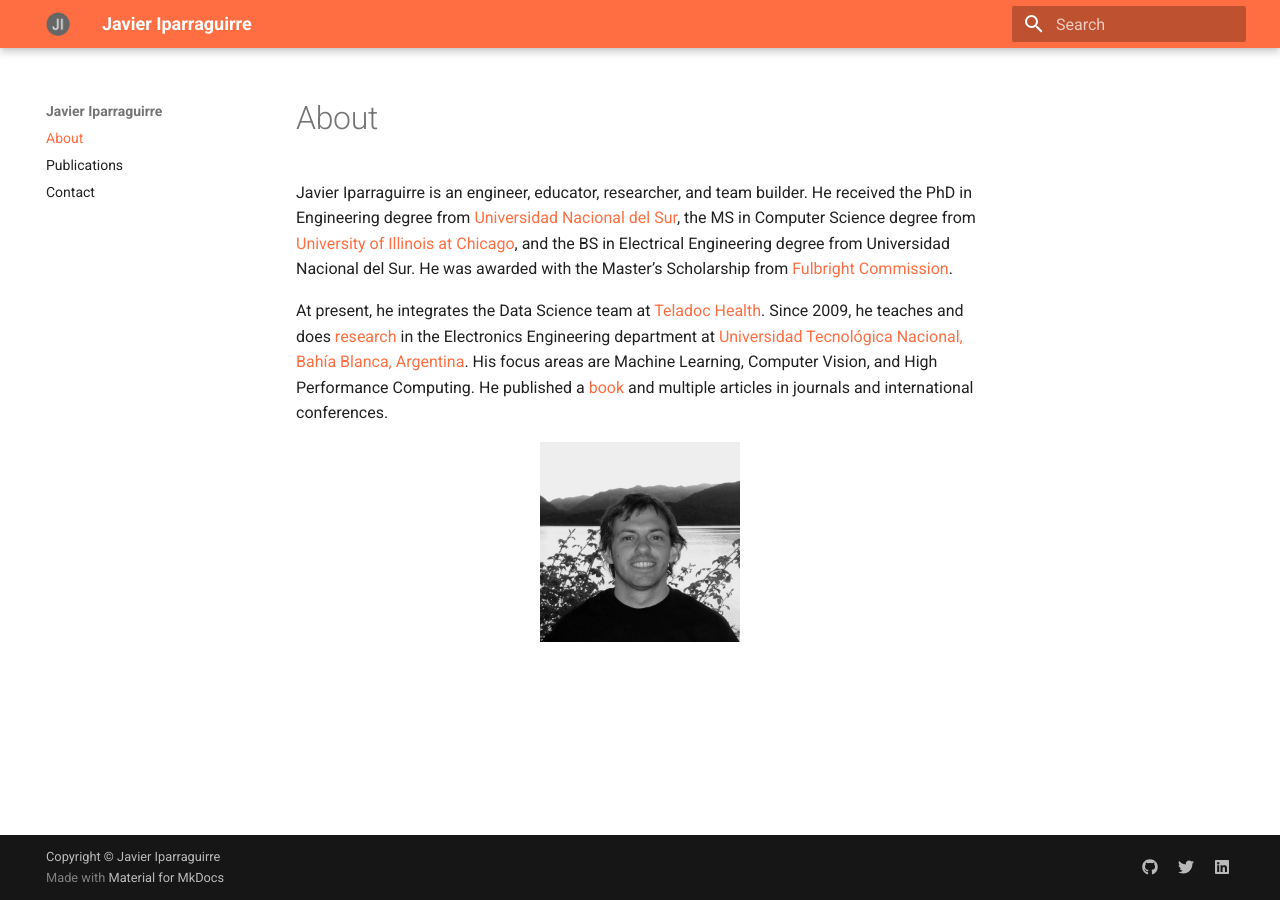
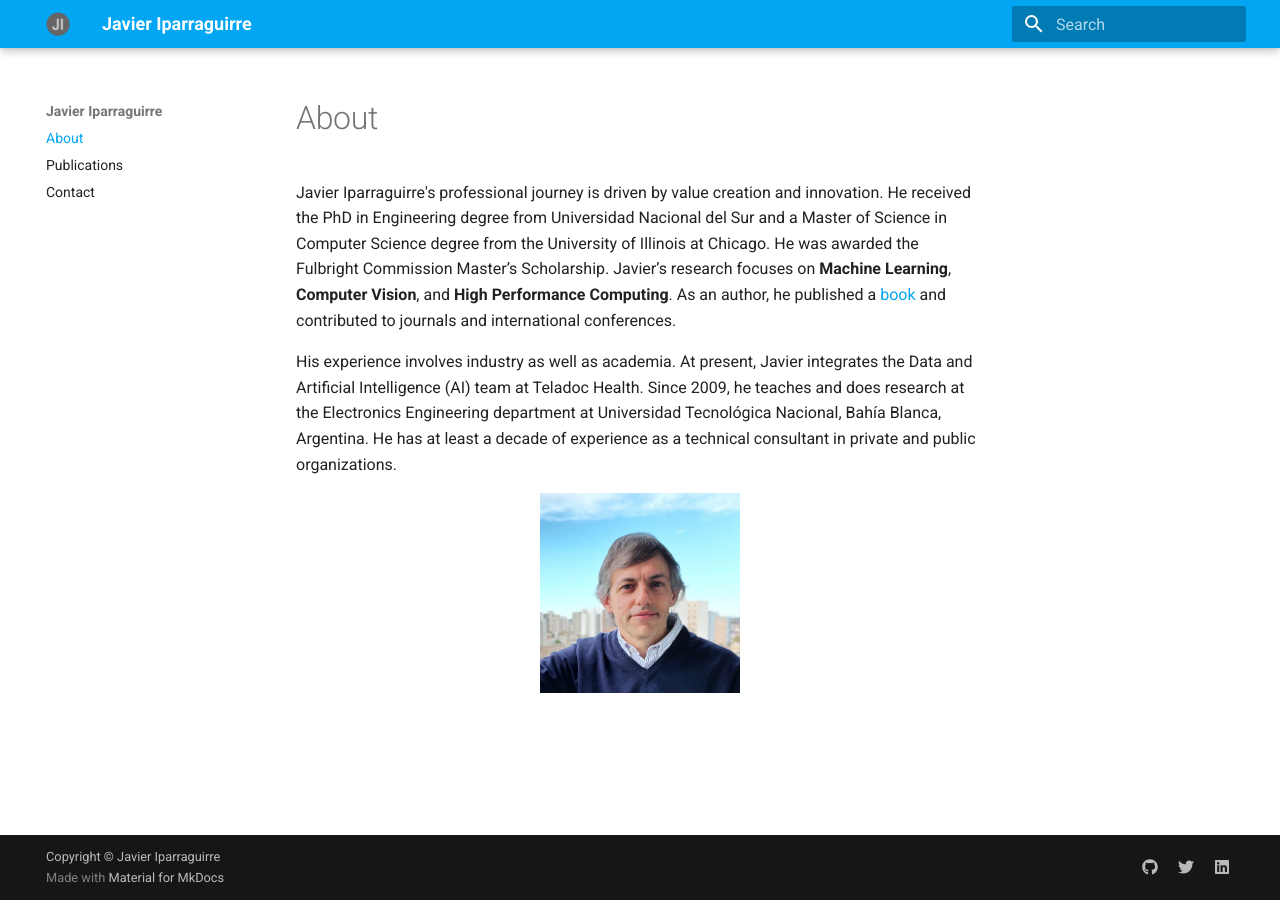
Before and after one commit to javierip/javierip.github.io, an MkDocs documentation site: the page built from docs/index.md, in a window 1280 px wide. Built offline with MkDocs 1.6.1 and Material for MkDocs 9.7.7, drawn with Linux system fonts in a browser that asks for light colours.

Commit message:
update site content

```diff
--- a/docs/index.md
+++ b/docs/index.md
@@ -1,7 +1,7 @@
 # About
 
-Javier Iparraguirre is an engineer, educator, researcher, and team builder. He received the PhD in Engineering degree from <a href="http://www.uns.edu.ar/" target="_blank">Universidad Nacional del Sur</a>, the MS in Computer Science degree from <a href="http://www.uic.edu/" target="_blank">University of Illinois at Chicago</a>, and the BS  in Electrical Engineering degree from Universidad Nacional del Sur. He was awarded with the Master’s Scholarship from <a href="http://fulbright.edu.ar/" target="_blank">Fulbright Commission</a>.
+Javier Iparraguirre's professional journey is driven by value creation and innovation. He received the PhD in Engineering degree from Universidad Nacional del Sur and a Master of Science in Computer Science degree from the University of Illinois at Chicago. He was awarded the Fulbright Commission Master’s Scholarship. Javier’s research focuses on **Machine Learning**, **Computer Vision**, and **High Performance Computing**. As an author, he published a <a href="https://scholar.google.com.ar/citations?user=PNNFrAQAAAAJ&hl=en" target="_blank">book</a> and contributed to journals and international conferences.
 
-At present, he integrates the Data Science team at <a href="https://www.teladochealth.com/" target="_blank">Teladoc Health</a>. Since 2009, he teaches and does <a href="https://bhi-research.github.io/" target="_blank">research</a> in the Electronics Engineering department at <a href="http://www.frbb.utn.edu.ar" target="_blank">Universidad Tecnológica Nacional, Bahía Blanca, Argentina</a>. His focus areas are Machine Learning, Computer Vision, and High Performance Computing. He published a <a href="https://scholar.google.com.ar/citations?user=PNNFrAQAAAAJ&hl=en" target="_blank">book</a> and multiple articles in journals and international conferences.
+His experience involves industry as well as academia. At present, Javier integrates the Data and Artificial Intelligence (AI) team at Teladoc Health. Since 2009, he teaches and does research at the Electronics Engineering department at Universidad Tecnológica Nacional, Bahía Blanca, Argentina. He has at least a decade of experience as a technical consultant in private and public organizations.
 
 <p style="text-align:center"> <img src="images/javier-iparraguirre.jpg" width="200" > </p>
--- a/mkdocs.yml
+++ b/mkdocs.yml
@@ -1,6 +1,6 @@
 # Project information
 site_name: "Javier Iparraguirre"
-site_description: "Engineer, educator, researcher, and consultant."
+site_description: "Value creation + Innovation + Teams"
 site_url: https://javierip.github.io
 
 # Copyright
@@ -17,7 +17,7 @@ theme:
   logo: images/logo.png
   favicon: images/favicon.ico
   palette:
-    primary: deep orange
+    primary: light blue
     accent: indigo
 
 plugins:
```
Also changed, not shown: docs/publications.md (+7 -7 lines), docs/images/javier-iparraguirre.jpg.
